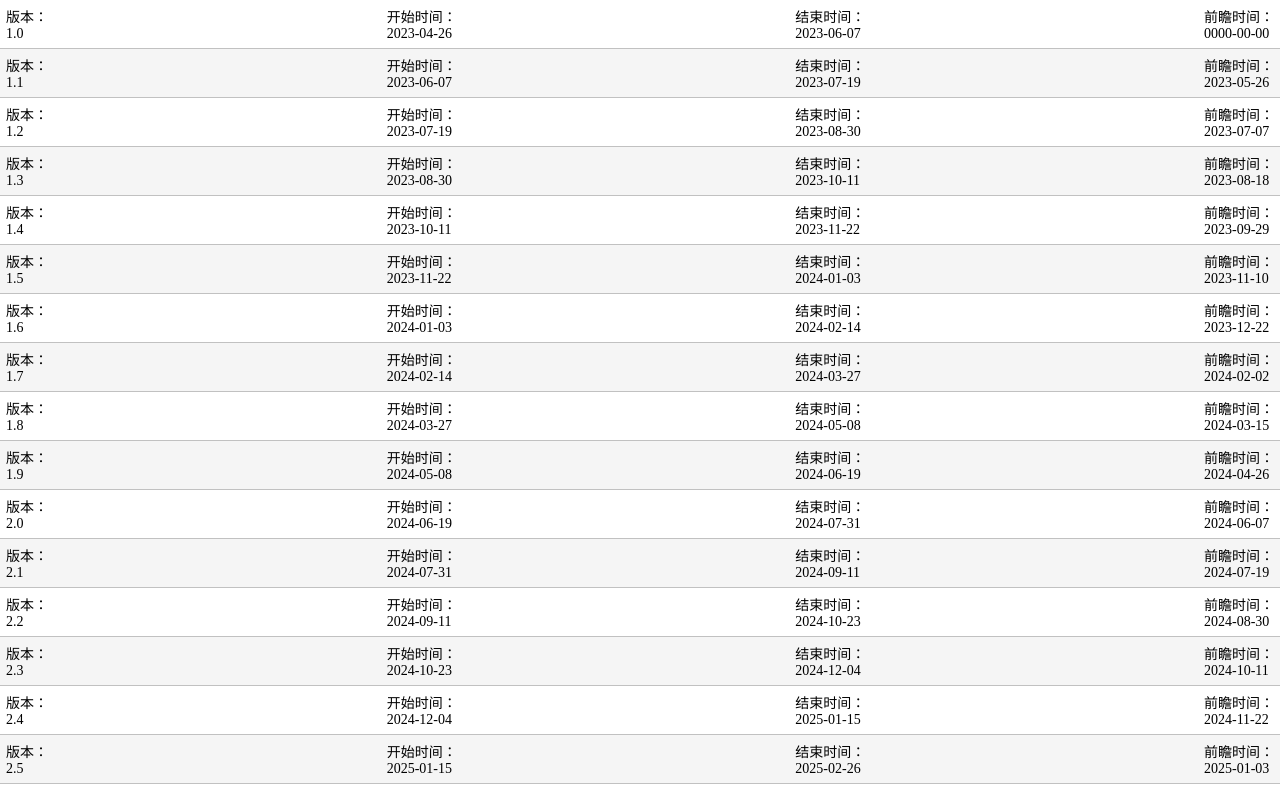
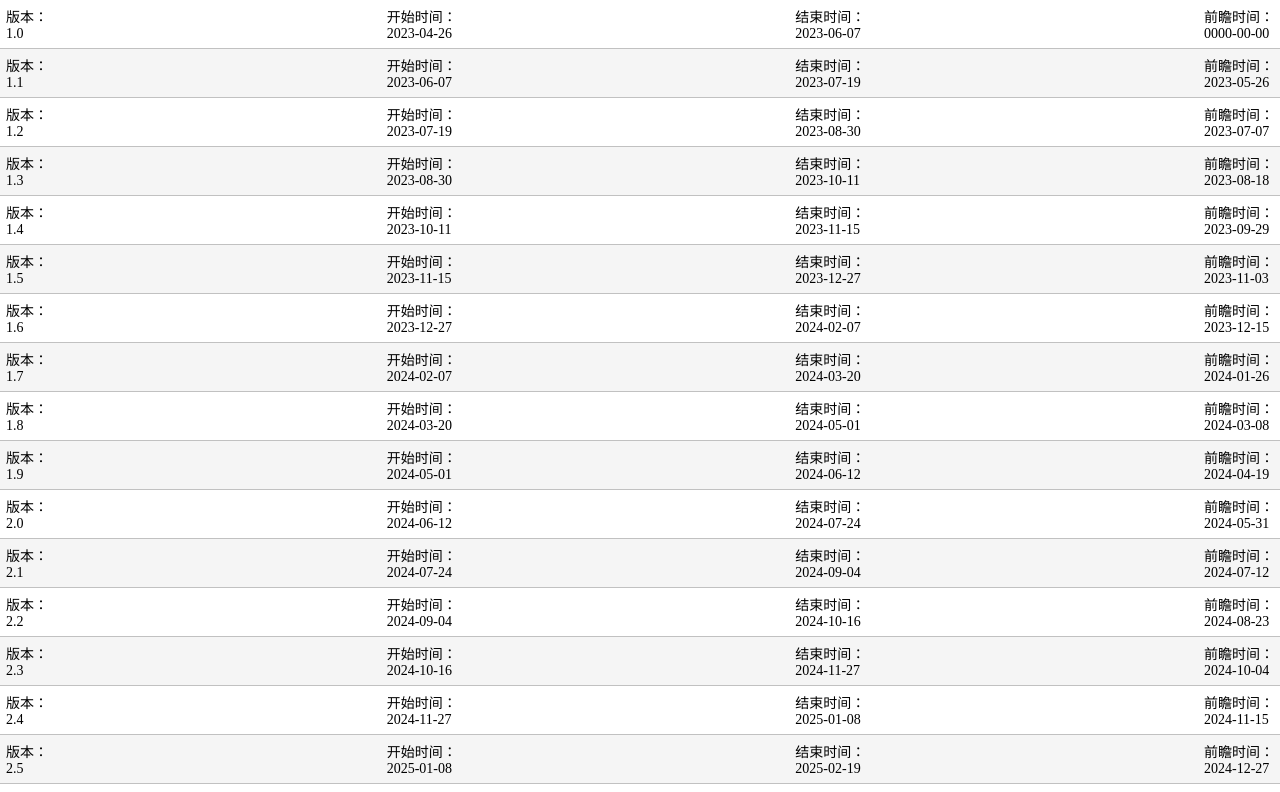
Before and after one commit to ikaros1017/sr-VersionTime, a plain HTML site: page index.html in a window 1280 px wide. Shown: the top 792 px of the page. Drawn offline with nearby package versions, Linux system fonts and the light colour scheme.

Commit message:
Update index.html

```diff
--- a/index.html
+++ b/index.html
@@ -79,14 +79,14 @@
           version: `${v}.${parseInt(v1 % 10)}`,
           startDate: dayjs(date).add(t, 'w').format('YYYY-MM-DD'),
           endDate: dayjs(date)
-            .add(t * 2, 'w')
+            .add(`${v}.${parseInt(v1 % 10)}`==='1.4'?t*2-1:t * 2, 'w')
             .format('YYYY-MM-DD'),
           qianzhan: dayjs(date)
             .add(t, 'w')
             .subtract(12, 'd')
             .format('YYYY-MM-DD'),
         });
-        date = dayjs(date).add(t, 'w').format('YYYY-MM-DD');
+        date = dayjs(date).add(`${v}.${parseInt(v1 % 10)}`==='1.4'?t-1:t, 'w').format('YYYY-MM-DD');
         v1++;
       }
       new Vue({
```
